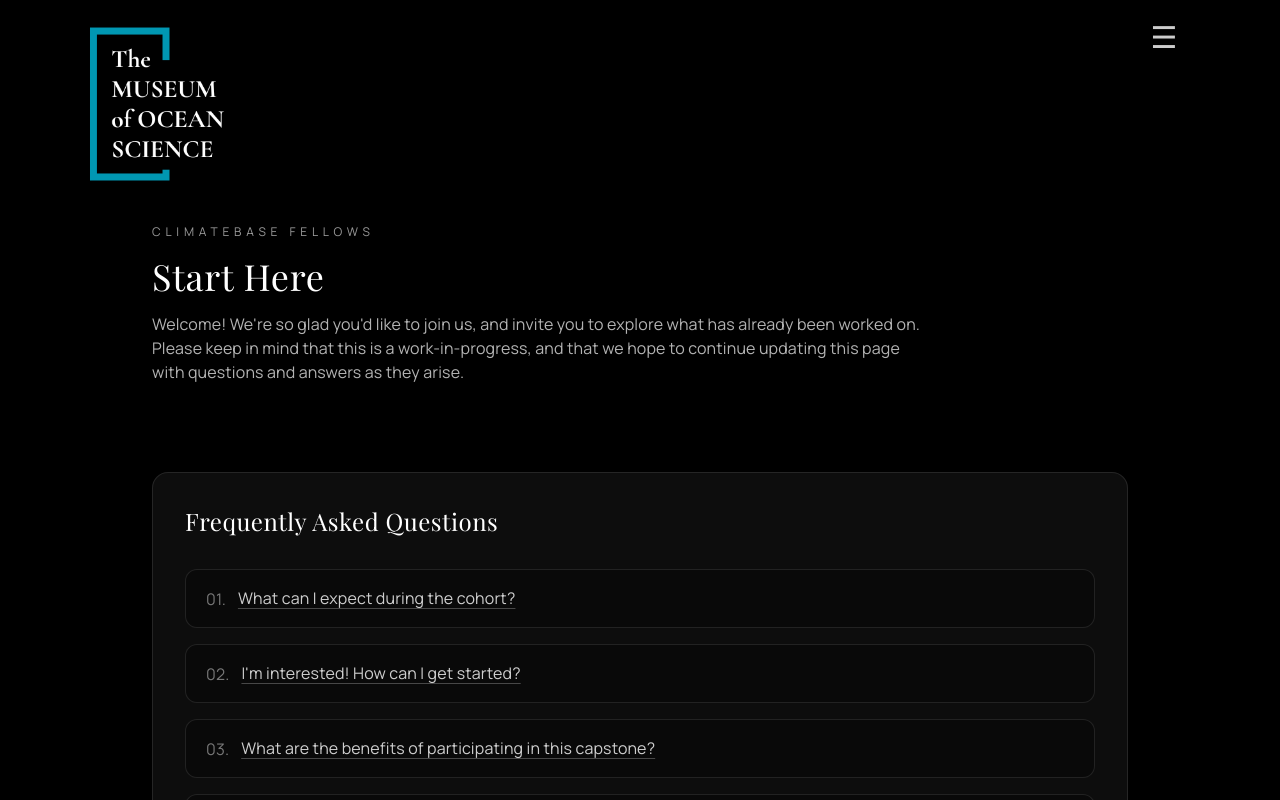
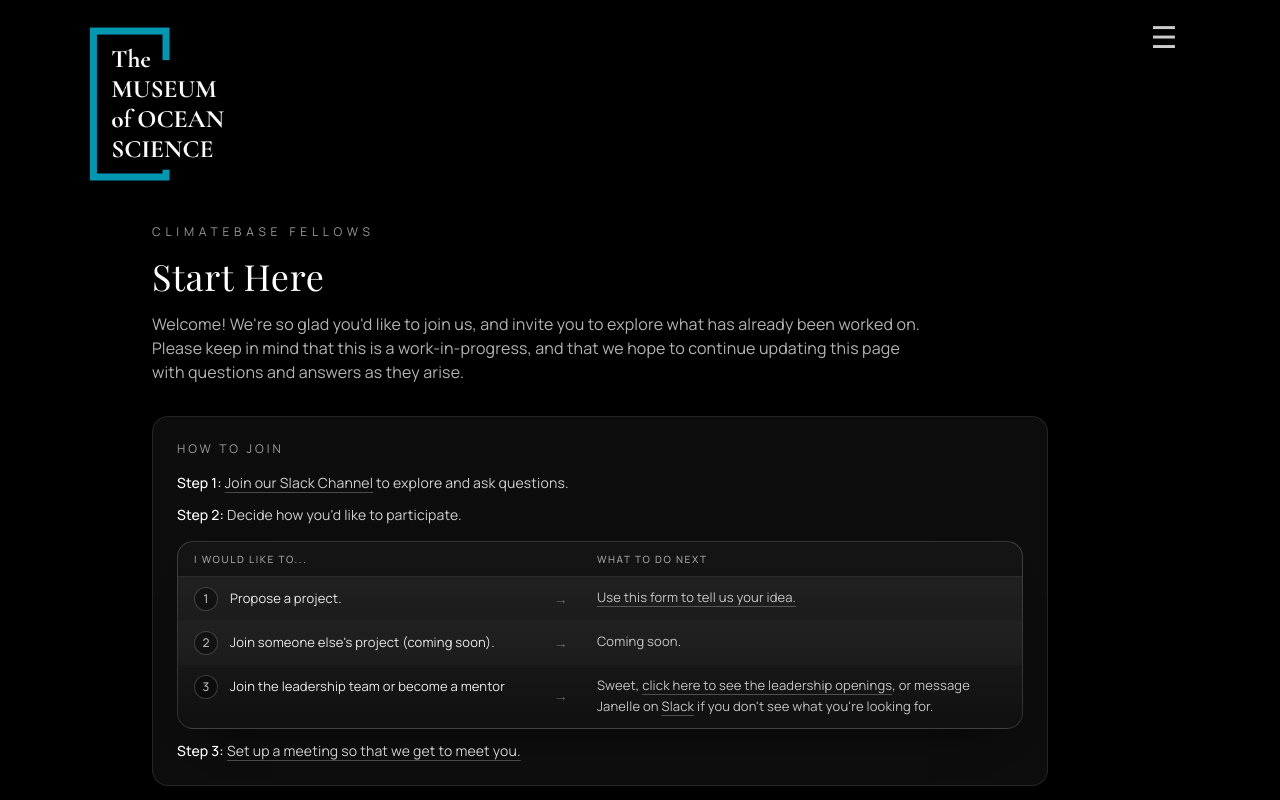
Before and after one commit to The-Museum-of-Ocean-Science/Website, a Next.js app: page /climatebase-fellows-start-here in a window 1280 px wide. Shown: the top 800 px of the page. Built offline with nearby package versions, Linux system fonts and the light colour scheme; a web font is replaced by a local one.

Commit message:
Update ClimateBase onboarding table copy and layout

```diff
--- a/src/app/climatebase-fellows-start-here/page.tsx
+++ b/src/app/climatebase-fellows-start-here/page.tsx
@@ -12,6 +12,26 @@ export const metadata: Metadata = buildPageMetadata({
 type FaqBenefit = {
   label: string;
   subitems?: string[];
+};
+
+type FaqStepOption = {
+  label: string;
+  href?: string;
+  detail?: string;
+  detailLinkLabel?: string;
+  detailLinkHref?: string;
+  detailClosing?: string;
+  detailSecondaryLinkLabel?: string;
+  detailSecondaryLinkHref?: string;
+  detailSecondaryClosing?: string;
+};
+
+type FaqStep = {
+  label: string;
+  href?: string;
+  linkLabel?: string;
+  postLinkText?: string;
+  options?: FaqStepOption[];
 };
 
 type FaqExpandable = {
@@ -33,6 +53,43 @@ type FaqQuestion = {
   expandable?: FaqExpandable;
 };
 
+const gettingStartedSteps: FaqStep[] = [
+  {
+    label: "Join our Slack Channel to explore and ask questions.",
+    href: "https://museumofoceanscience.slack.com",
+    linkLabel: "Join our Slack Channel",
+    postLinkText: " to explore and ask questions.",
+  },
+  {
+    label: "Decide how you'd like to participate.",
+    options: [
+      {
+        label: "Propose a project.",
+        detailLinkLabel: "Use this form to tell us your idea.",
+        detailLinkHref: "https://forms.gle/4xWM6W2MoMXWH2bZ7",
+      },
+      {
+        label: "Join someone else's project (coming soon).",
+        detail: "Coming soon.",
+      },
+      {
+        label: "Join the leadership team or become a mentor",
+        detail: "Sweet,",
+        detailLinkLabel: "click here to see the leadership openings",
+        detailLinkHref: "https://museumofoceanscience.com/affiliates",
+        detailClosing: ", or message Janelle on ",
+        detailSecondaryLinkLabel: "Slack",
+        detailSecondaryLinkHref: "https://museumofoceanscience.slack.com",
+        detailSecondaryClosing: " if you don't see what you're looking for.",
+      },
+    ],
+  },
+  {
+    label: "Set up a meeting so that we get to meet you.",
+    href: "https://calendly.com/janelle-levine/30min",
+  },
+];
+
 const faqQuestions: FaqQuestion[] = [
   {
     question: "What can I expect during the cohort?",
@@ -46,16 +103,6 @@ const faqQuestions: FaqQuestion[] = [
       benefits: [],
       closing: "that our leadership team has put together so far.",
       linkOnNewParagraph: true,
-    },
-  },
-  {
-    question: "I'm interested! How can I get started?",
-    expandable: {
-      intro: "Join our",
-      linkLabel: "Slack Channel",
-      linkHref: "https://museumofoceanscience.slack.com",
-      benefits: [],
-      closing: "and send a message to Janelle letting her know you're interested!",
     },
   },
   {
@@ -127,6 +174,108 @@ export default function ClimateBaseFellowsStartHerePage() {
             already been worked on. Please keep in mind that this is a work-in-progress, and that
             we hope to continue updating this page with questions and answers as they arise.
           </p>
+          <div className="mt-8 max-w-4xl rounded-2xl border border-white/10 bg-white/5 p-6">
+            <p className="text-xs uppercase tracking-[0.25em] text-white/60">How To Join</p>
+            <div className="mt-4 space-y-3 text-sm text-white/80">
+              {gettingStartedSteps.map((step, stepIndex) => (
+                <div key={step.label}>
+                  <p>
+                    <span className="font-medium text-white">{`Step ${stepIndex + 1}: `}</span>
+                    {step.href ? (
+                      <>
+                        <a
+                          href={step.href}
+                          target="_blank"
+                          rel="noreferrer noopener"
+                          className="underline decoration-white/25 underline-offset-4 transition hover:text-[color:var(--mos-seafoam)] hover:decoration-[color:var(--mos-seafoam)]"
+                        >
+                          {step.linkLabel ?? step.label}
+                        </a>
+                        {step.postLinkText ? <span>{step.postLinkText}</span> : null}
+                      </>
+                    ) : (
+                      <span>{step.label}</span>
+                    )}
+                  </p>
+                  {step.options?.length ? (
+                    <div className="mt-4 overflow-hidden rounded-2xl border border-white/15 bg-gradient-to-b from-white/[0.08] via-white/[0.04] to-transparent shadow-[0_24px_40px_-32px_rgba(0,0,0,0.9)]">
+                      <table className="min-w-full table-fixed text-left text-[13px] text-white/80">
+                        <thead>
+                          <tr className="border-b border-white/10 bg-black/35">
+                            <th className="w-[43%] px-4 py-2.5 text-[10px] font-medium uppercase tracking-[0.16em] text-white/60">
+                              I would like to...
+                            </th>
+                            <th className="w-10 px-1 py-2.5" aria-hidden="true"></th>
+                            <th className="px-4 py-2.5 text-[10px] font-medium uppercase tracking-[0.16em] text-white/60">
+                              What to do next
+                            </th>
+                          </tr>
+                        </thead>
+                        <tbody>
+                          {step.options.map((option, optionIndex) => (
+                            <tr
+                              key={option.label}
+                              className="align-top odd:bg-white/[0.015] even:bg-white/[0.04] transition-colors hover:bg-white/[0.08]"
+                            >
+                              <td className="px-4 py-2.5 text-white/90">
+                                <div className="flex items-center gap-3">
+                                  <span className="inline-flex h-6 w-6 shrink-0 items-center justify-center rounded-full border border-white/20 bg-black/40 text-xs font-medium text-white/70">
+                                    {optionIndex + 1}
+                                  </span>
+                                  <span className="leading-snug text-[13px]">
+                                    {option.href ? (
+                                      <a
+                                        href={option.href}
+                                        target="_blank"
+                                        rel="noreferrer noopener"
+                                        className="underline decoration-white/25 underline-offset-4 transition hover:text-[color:var(--mos-seafoam)] hover:decoration-[color:var(--mos-seafoam)]"
+                                      >
+                                        {option.label}
+                                      </a>
+                                    ) : (
+                                      <span>{option.label}</span>
+                                    )}
+                                  </span>
+                                </div>
+                              </td>
+                              <td className="w-10 px-1 py-2.5 text-center align-middle text-sm text-white/35">
+                                <span aria-hidden="true">→</span>
+                              </td>
+                              <td className="px-4 py-2.5 leading-relaxed text-[13px] text-white/75">
+                                {option.detail ? `${option.detail} ` : null}
+                                {option.detailLinkLabel && option.detailLinkHref ? (
+                                  <a
+                                    href={option.detailLinkHref}
+                                    target="_blank"
+                                    rel="noreferrer noopener"
+                                    className="underline decoration-white/25 underline-offset-4 transition hover:text-[color:var(--mos-seafoam)] hover:decoration-[color:var(--mos-seafoam)]"
+                                  >
+                                    {option.detailLinkLabel}
+                                  </a>
+                                ) : null}
+                                {option.detailClosing ? option.detailClosing : null}
+                                {option.detailSecondaryLinkLabel && option.detailSecondaryLinkHref ? (
+                                  <a
+                                    href={option.detailSecondaryLinkHref}
+                                    target="_blank"
+                                    rel="noreferrer noopener"
+                                    className="underline decoration-white/25 underline-offset-4 transition hover:text-[color:var(--mos-seafoam)] hover:decoration-[color:var(--mos-seafoam)]"
+                                  >
+                                    {option.detailSecondaryLinkLabel}
+                                  </a>
+                                ) : null}
+                                {option.detailSecondaryClosing ? option.detailSecondaryClosing : null}
+                              </td>
+                            </tr>
+                          ))}
+                        </tbody>
+                      </table>
+                    </div>
+                  ) : null}
+                </div>
+              ))}
+            </div>
+          </div>
         </div>
       </section>
 
```
